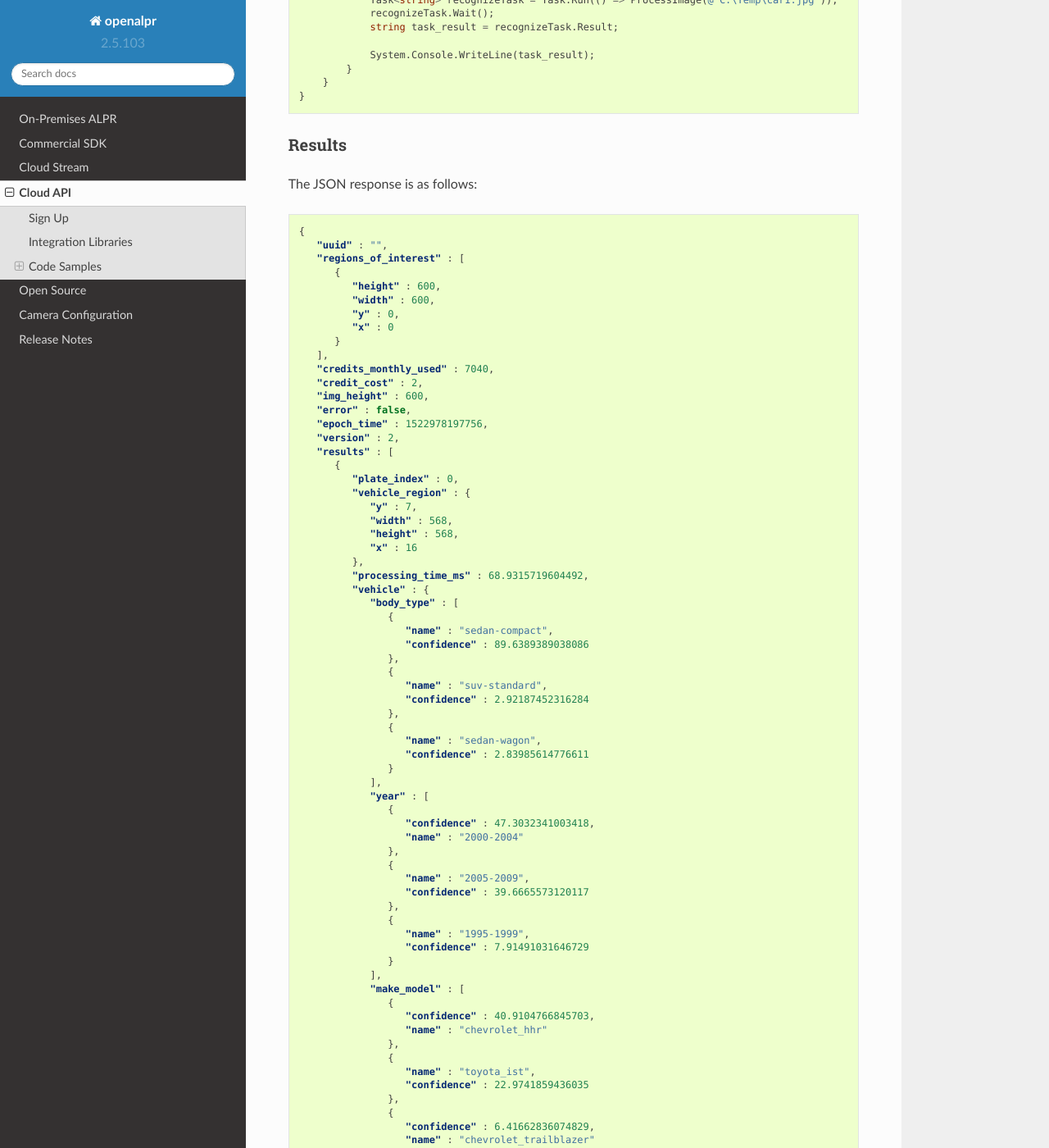
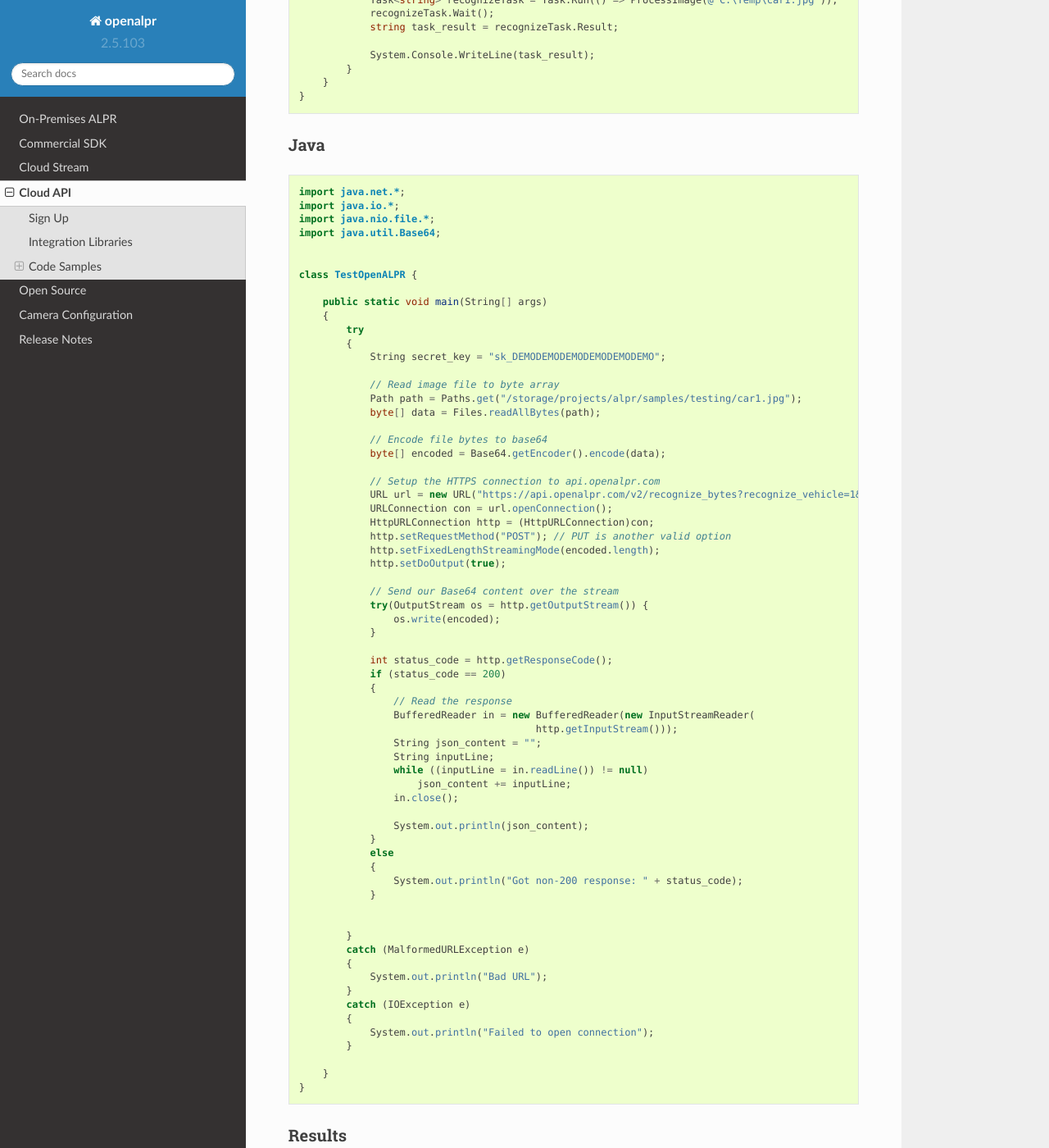
Before and after one commit to openalpr/doc, a Sphinx documentation site: the page built from source/cloud_api.rst, in a window 1280 px wide and 1400 px high, scrolled down 2056 px. Shown: the whole window at 82% size. Built offline with Sphinx 7.4.7 and the Read the Docs theme 2.0.0, drawn with Linux system fonts in a browser that asks for light colours.

Commit message:
Added Cloud API Java sample

```diff
--- a/source/cloud_api.rst
+++ b/source/cloud_api.rst
@@ -114,6 +114,77 @@ C#
         }
     }
 
+Java
+###############
+
+.. code-block:: Java
+
+    import java.net.*;
+    import java.io.*;
+    import java.nio.file.*;
+    import java.util.Base64;
+
+
+    class TestOpenALPR {
+
+        public static void main(String[] args)
+        {
+            try
+            {
+                String secret_key = "sk_DEMODEMODEMODEMODEMODEMO";
+
+                // Read image file to byte array
+                Path path = Paths.get("/storage/projects/alpr/samples/testing/car1.jpg");
+                byte[] data = Files.readAllBytes(path);
+
+                // Encode file bytes to base64
+                byte[] encoded = Base64.getEncoder().encode(data);
+
+                // Setup the HTTPS connection to api.openalpr.com
+                URL url = new URL("https://api.openalpr.com/v2/recognize_bytes?recognize_vehicle=1&country=us&secret_key=" + secret_key);
+                URLConnection con = url.openConnection();
+                HttpURLConnection http = (HttpURLConnection)con;
+                http.setRequestMethod("POST"); // PUT is another valid option
+                http.setFixedLengthStreamingMode(encoded.length);
+                http.setDoOutput(true);
+
+                // Send our Base64 content over the stream
+                try(OutputStream os = http.getOutputStream()) {
+                    os.write(encoded);
+                }
+
+                int status_code = http.getResponseCode();
+                if (status_code == 200)
+                {
+                    // Read the response
+                    BufferedReader in = new BufferedReader(new InputStreamReader(
+                                            http.getInputStream()));
+                    String json_content = "";
+                    String inputLine;
+                    while ((inputLine = in.readLine()) != null)
+                        json_content += inputLine;
+                    in.close();
+
+                    System.out.println(json_content);
+                }
+                else
+                {
+                    System.out.println("Got non-200 response: " + status_code);
+                }
+
+
+            }
+            catch (MalformedURLException e)
+            {
+                System.out.println("Bad URL");
+            }
+            catch (IOException e)
+            {
+                System.out.println("Failed to open connection");
+            }
+
+        }
+    }
 
 Results
 ###############
```
